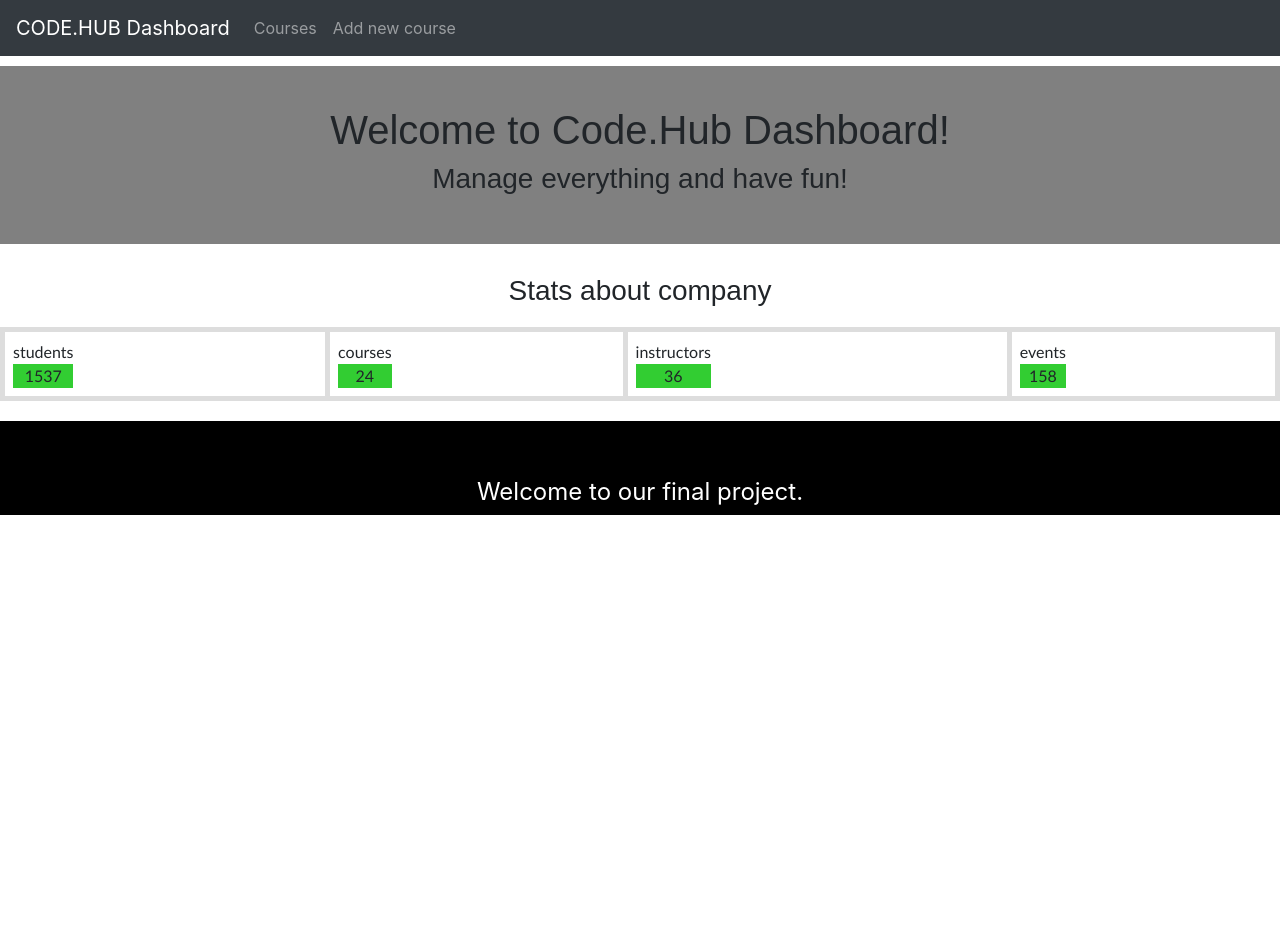
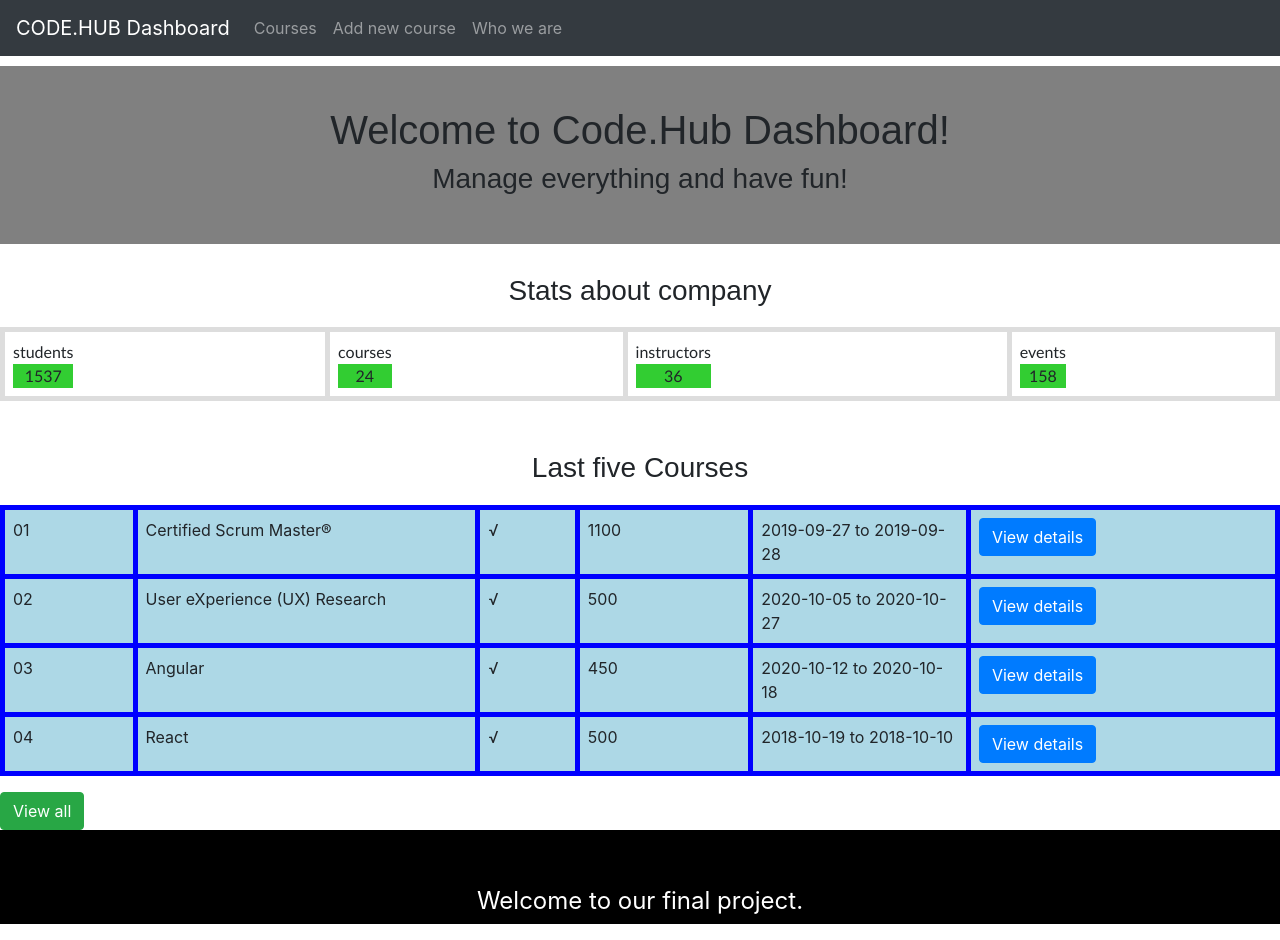
Before and after one commit to dimpasp/React_Final_Project, a React (Create React App) app: page /Home in a window 1280 px wide. Before the commit the page ends 800 px from the top, so only its background shows below. Built offline with nearby package versions, Linux system fonts and the light colour scheme; data requests are answered from the project's data file.

Commit message:
format & eding table course

```diff
--- a/src/App.js
+++ b/src/App.js
@@ -6,6 +6,7 @@ import CourseForm from './CourseForm';
 import Home from './Home';
 import AddNewCourse from './AddNewCourse';
 import Footer from './Fouter';
+import Instructors from './Instructors';
 
 
 
@@ -20,6 +21,7 @@ function App ()  {
           <Route path='/Home' exact component={Home} />
           <Route path='/CourseForm' component={CourseForm} />
           <Route path='/AddNewCourse' component={AddNewCourse} />
+          <Route path='/Instructors' component={Instructors} />
         </Switch>
       <Footer />
     </Router>
--- a/src/Home.js
+++ b/src/Home.js
@@ -2,12 +2,14 @@ import React from 'react';
 import FrontPage from './FrontPage';
 import './FrontPage.css';
 import Stats from './Stats';
+import TableForFront from './TableForFront';
 
 function Home() {
   return (
     <>
       <FrontPage />
       <Stats />
+      <TableForFront />
     </>
   );
 }
--- /dev/null
+++ b/src/Instructors.js
@@ -0,0 +1,59 @@
+import React, { Component } from 'react';
+import axios from 'axios'
+import { Card, CardTitle, CardText, CardBody} from 'reactstrap';
+import './CourseForm.css'
+
+
+class InstructorsForm extends Component {
+  constructor(props) {
+    super(props)
+    this.state = {
+      posts: []
+    }
+  }
+  //Αυτη ειναι μια lifecycle μεθοδος και εκτελειται την πρωτη φορα του get request
+  componentDidMount() {
+    axios.get('http://localhost:3000/instructors')
+      .then(response => {
+        console.log(response)
+        this.setState({ posts: response.data })
+      })
+      .catch(error => {
+        console.log(error)
+        this.setState({ errorMsg: 'Error retreiving data' })
+      })
+  }
+
+  render() {
+    const { posts } = this.state
+
+    return (
+      <div >
+        <h1 id="title">Instructors</h1>
+        <div className="grid">
+        {
+          posts.length ?
+            posts.map(post => <td key={post.id}>
+              <Card  className="box" >
+              <CardTitle class="card-title">{post.name.first} {post.name.last}</CardTitle>
+                <CardBody>
+                  <CardText>Gender: {post.gender}</CardText>
+                  <CardText>Email: {post.email}</CardText>
+                  <CardText>Linkedin profil: {post.linkedin}</CardText>
+                  <CardText>Date of birth: {post.dob}</CardText>
+                  <CardText>Bio: {post.bio}</CardText>
+                  <CardText>Hobbies list: {post.hobbies}</CardText>
+                </CardBody>
+              </Card>
+            </td>
+            ) : null
+        }
+        </div>
+      </div>
+    )
+  }
+
+}
+export default InstructorsForm;
+
+//thank you for your preference
--- a/src/MyNavbar.js
+++ b/src/MyNavbar.js
@@ -16,6 +16,7 @@ const CustomNavbar = () => {
           <Nav>
             <Nav.Link href="/CourseForm">Courses</Nav.Link>
             <Nav.Link href="/AddNewCourse">Add new course</Nav.Link>
+            <Nav.Link href="/Instructors">Who we are</Nav.Link>
           </Nav>
         </Navbar.Collapse>
       </Navbar>
--- a/src/Stats.js
+++ b/src/Stats.js
@@ -10,7 +10,7 @@ class MoviesTable extends Component {
       posts: []
     }
   }
-  //Αυτη ειναι μια lifecycle μεθοδος και εκτειλε την πρωτη φορα του get request
+  //Αυτη ειναι μια lifecycle μεθοδος και εκτελειται την πρωτη φορα του get request
   componentDidMount() {
     axios.get('http://localhost:3000/stats')
       .then(response => {
--- /dev/null
+++ b/src/TableForFront.css
@@ -0,0 +1,22 @@
+#titleId {
+    margin-top: 50px;
+    text-align: center;
+    font-family: arial, sans-serif;
+    margin-bottom: 20px;
+  }
+  .courseIdFive{
+    text-align: center;
+    font-family: "Trebuchet MS", Arial, Helvetica, sans-serif;
+    border-collapse: collapse;
+    border: 5px solid #ddd;
+    width: 100%;
+    margin-bottom: 50px;
+    margin-top: 20px;
+  }
+
+  #courseIdFive td, #courseIdFive th {
+    border: 5px solid blue;
+    background-color: lightblue;
+    padding: 8px;
+    width: 20px;
+  }
--- /dev/null
+++ b/src/TableForFront.js
@@ -0,0 +1,64 @@
+import React, { Component } from 'react';
+import axios from 'axios'
+import { Table } from 'react-bootstrap';
+import './TableForFront.css'
+
+//Function για να καλουμε μονο 5 Courses.
+//Oυσιαστικα εδω θα επηρεασουμε το length του πινακα
+const range = len => {
+    const arr = []
+    for (let i = 0; i < 5; i++) {
+      arr.push(i)
+    }
+    return arr
+  }
+
+
+class CourseTableForm extends Component {
+  constructor(props) {
+    super(props)
+    this.state = {
+      posts: []
+    }
+  }
+  //Αυτη ειναι μια lifecycle μεθοδος και εκτελειται την πρωτη φορα του get request
+  componentDidMount() {
+    axios.get('http://localhost:3000/courses')
+      .then(response => {
+        console.log(response)
+        this.setState({ posts: response.data })
+      })
+      .catch(error => {
+        console.log(error)
+        this.setState({ errorMsg: 'Error retreiving data' })
+      })
+  }
+
+
+  render() {
+    const { posts } = this.state
+
+    return (
+      <div>
+        <h3 id='titleId'>Last five Courses</h3>
+        <Table id='courseIdFive'>
+          {
+            posts.length ?
+              posts.map(post => <tr key={post.id}>
+                <td>{post.id}</td>
+                <td>{post.title}</td>
+                <td>√</td>
+                <td>{post.price.normal}</td>
+                <td>{post.dates.start_date} to {post.dates.end_date}</td>
+                <td><a class="btn btn-primary" href="#" role="button">View details</a></td>
+              </tr>
+              ) : null
+          }
+
+        </Table>
+        <a class="btn btn-success" href="/CourseForm" role="button">View all</a>
+      </div>
+    )
+  }
+}
+export default CourseTableForm;
```
Also changed, not shown: src/NotUseFilesForNow/Courses.js (deleted, +0 -24 lines), src/NotUseFilesForNow/CoursesList.js (deleted, +0 -16 lines), 1 other file (tests, documents, lock files or other folders).
